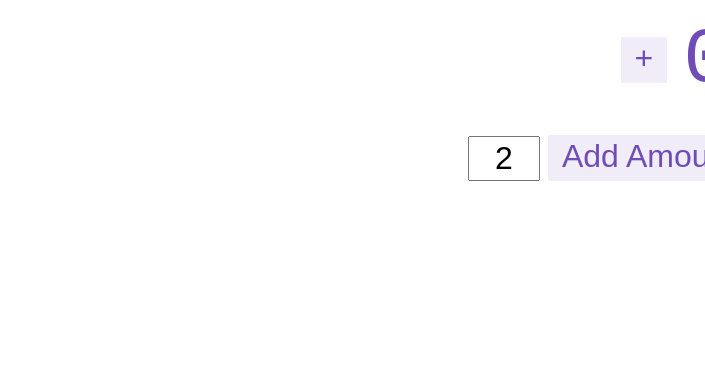
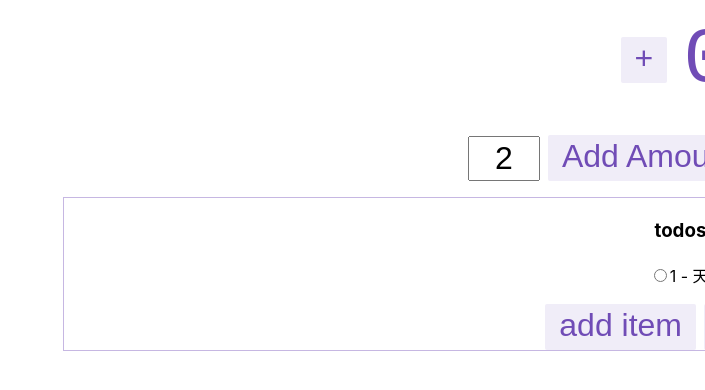
Before and after one commit to whoelse666/My-Hooks-Admin, a React (Vite) app: page /reduxtest in a window 1280 px wide. Shown: the top 390 px of the page, without its empty margins (575-1280 px from the left). Built offline with nearby package versions, Linux system fonts and the light colour scheme.

Commit message:
redux   @reduxjs/toolkit

```diff
--- a/src/redux/reducers/todosSlice.ts
+++ b/src/redux/reducers/todosSlice.ts
@@ -0,0 +1,27 @@
+import { createSlice } from '@reduxjs/toolkit'
+
+const todosSlice = createSlice({
+  name: 'todos',
+  initialState: [{
+        id: 1,
+        text: '天外来物',
+        completed: false
+      }],
+  reducers: {
+    todoAdded(state:any, action) {
+      state.push({
+        id: action.payload.id,
+        text: action.payload.text,
+        completed: false
+      })
+    },
+    todoToggled(state, action) {
+      console.log('todoToggled-num',action.payload)
+      const todo = state.find(todo => todo.id === action.payload) || <any>{}
+      todo.completed = !todo.completed
+    }
+  }
+})
+export const selectTodos = (state) => state.todos
+export const { todoAdded, todoToggled } = todosSlice.actions
+export default todosSlice.reducer
--- a/src/redux/store.ts
+++ b/src/redux/store.ts
@@ -1,9 +1,11 @@
 import { configureStore } from '@reduxjs/toolkit'
 import counterReducer from './reducers/counterSlice'
+import todosReducer from './reducers/todosSlice'
 
 
 export default configureStore({
   reducer: {
     counter: counterReducer,
+    todos: todosReducer,
   },
 });
--- a/src/views/demo/Counter.module.css
+++ b/src/views/demo/Counter.module.css
@@ -75,3 +75,8 @@
   opacity: 1;
   transition: 0s
 }
+
+.border{
+  border: 1px solid rgba(112, 76, 182, 0.4);
+
+}
--- a/src/views/demo/TodoList.tsx
+++ b/src/views/demo/TodoList.tsx
@@ -7,15 +7,19 @@ import {
   incrementAsync,
   selectCount,
 } from '@/redux/reducers/counterSlice';
+import {
+  todoAdded, todoToggled, selectTodos
+} from '@/redux/reducers/todosSlice';
 import styles from './Counter.module.css';
 
- function TodoList() {
+function TodoList() {
   const count = useSelector(selectCount);
+  const todos = useSelector(selectTodos);
   const dispatch = useDispatch();
   const [incrementAmount, setIncrementAmount] = useState('2');
-
+  console.log('todos', todos)
   return (
-    <div>
+    <div style={{ color: 'black' }}>
       <div className={styles.row}>
         <button
           className={styles.button}
@@ -55,6 +59,40 @@ import styles from './Counter.module.css';
           Add Async
         </button>
       </div>
+
+      <div className={styles.border}>
+        <h3>todosSlice</h3>
+        <div>
+          {todos.map(item => {
+            return (<p key={item.id}>
+              <input type="radio" checked={item.completed} />
+              {item.id} - {item.text}</p>)
+          }
+          )}
+        </div>
+
+        <button
+          className={styles.button}
+          onClick={() =>
+            dispatch(todoAdded({
+              id: todos.length + 1,
+              text: '天外来物',
+              completed: false
+            }))
+          }
+        >
+          add item
+        </button>
+        <button
+          className={styles.asyncButton}
+          onClick={() => {
+            console.log('todos.length', todos.length)
+            dispatch(todoToggled(Math.ceil(Math.random() * todos.length)))
+          }}
+        >
+          find by id
+        </button>
+      </div>
     </div>
   );
 }
```
Also changed, not shown: package.json (+6 -8 lines), src/main.tsx (+4 -6 lines), src/redux/rootReducer.ts (deleted, +0 -25 lines), .eslintrc.cjs, src/redux/reducers/filtersSlice.ts (deleted), src/redux/reducers/todoReducer.ts (deleted), 1 other file (tests, documents, lock files or other folders).
